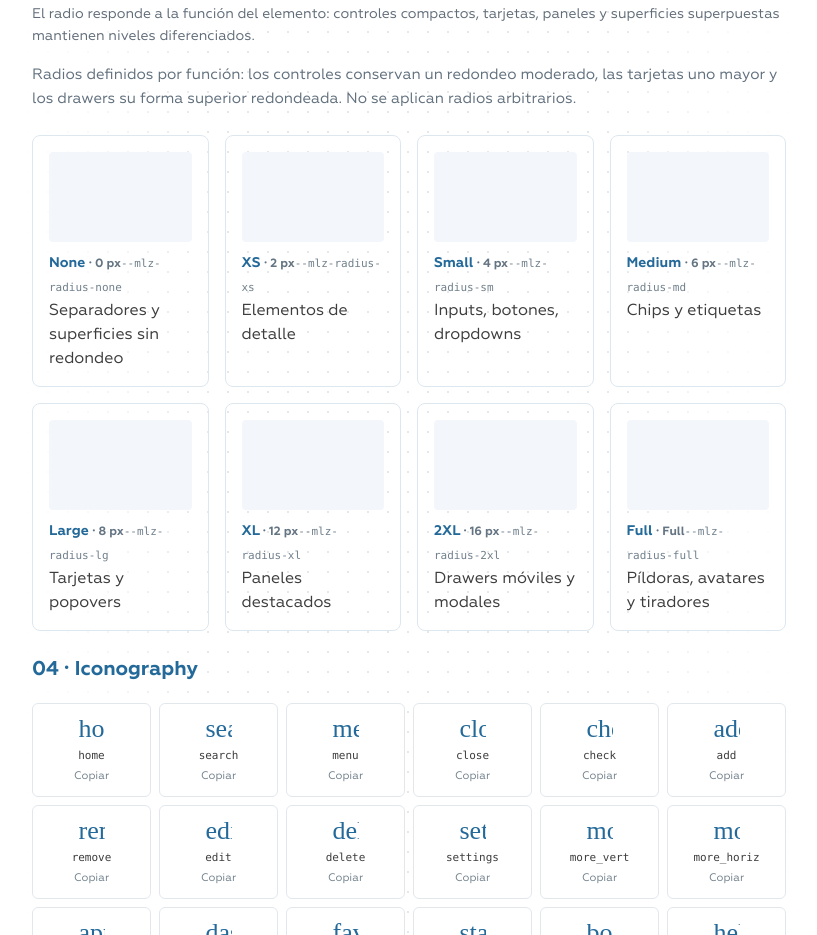
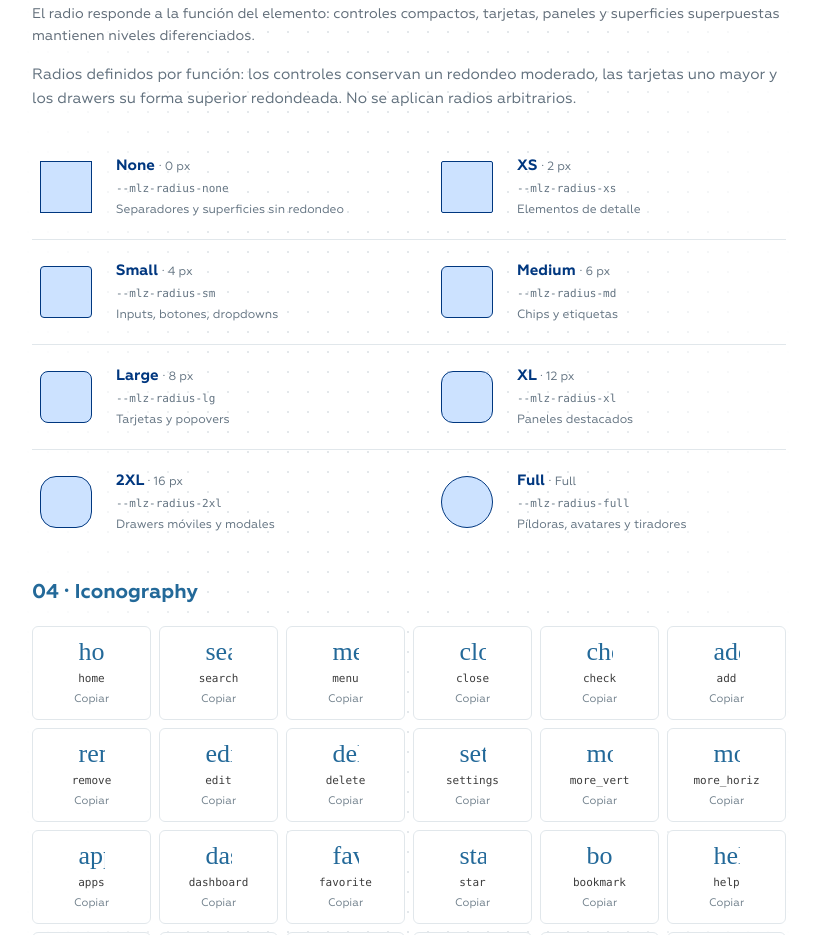
Before and after one commit to SantiagoM96/mlz-muni, a React (Vite) app: page /ui-kit-andy/fundamentos in a window 1280 px wide. Shown: the part 3360-4295 px from the top of the page, without its empty margins (252-1069 px from the left). Built offline with nearby package versions, Linux system fonts and the light colour scheme; a web font is replaced by a local one.

Commit message:
style(foundations): eliminate nested radius cards and show clean two-column specimens

```diff
--- a/src/pages/andy-kit/andy-geometry-guides.css
+++ b/src/pages/andy-kit/andy-geometry-guides.css
@@ -15,3 +15,19 @@
 .andy-radius-tile span{font-size:12px;line-height:18px;color:#647482}
 @media(max-width:900px){.andy-radius-grid{grid-template-columns:repeat(2,minmax(0,1fr))}}
 @media(max-width:580px){.andy-geometry-spacing-row{grid-template-columns:130px minmax(0,1fr);gap:var(--mlz-space-8)}.andy-geometry-items{padding:var(--mlz-space-12)}.andy-radius-grid{gap:var(--mlz-space-8)}.andy-radius-tile{padding:var(--mlz-space-12)}}
+
+
+/* Border radius: una sola forma ilustrativa, sin cajas anidadas. */
+.andy-radius-grid{display:grid;grid-template-columns:repeat(2,minmax(0,1fr));gap:0}
+.andy-radius-tile{display:grid;grid-template-columns:68px minmax(0,1fr);align-items:center;gap:var(--mlz-space-16);min-width:0;padding:var(--mlz-space-20,20px) var(--mlz-space-16);border:0;border-bottom:1px solid #e1e7eb;border-radius:0}
+.andy-radius-tile:nth-child(odd){padding-left:0;padding-right:var(--mlz-space-24)}
+.andy-radius-tile:nth-child(even){padding-right:0;padding-left:var(--mlz-space-24)}
+.andy-radius-tile:nth-last-child(-n+2){border-bottom:0}
+.andy-radius-illustration{display:flex;align-items:center;justify-content:center;width:68px;height:62px;gap:0;border:0;border-radius:0;background:transparent}
+.andy-radius-illustration>span{display:block;width:52px;height:52px;border:1px solid #00377f;background:#cce2ff}
+.andy-radius-data{display:flex;flex-direction:column;gap:3px;min-width:0}
+.andy-radius-data strong{color:#00377f;font-size:15px;line-height:22px}
+.andy-radius-data strong>span{color:#647482;font-weight:400}
+.andy-radius-data code{color:#647482;font-size:11px;line-height:18px;overflow-wrap:anywhere}
+.andy-radius-data p{color:#647482;font-size:12px;line-height:18px;margin:0}
+@media(max-width:750px){.andy-radius-grid{grid-template-columns:1fr}.andy-radius-tile,.andy-radius-tile:nth-child(odd),.andy-radius-tile:nth-child(even){padding:var(--mlz-space-16) 0}.andy-radius-tile:nth-last-child(2){border-bottom:1px solid #e1e7eb}}
```
